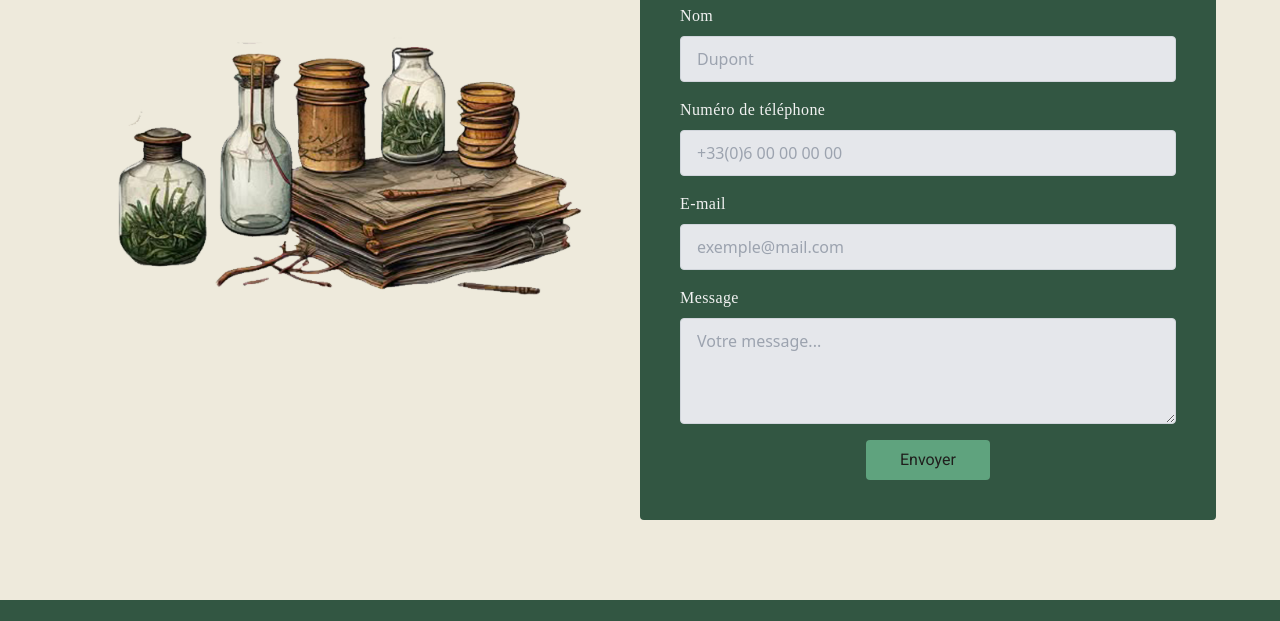
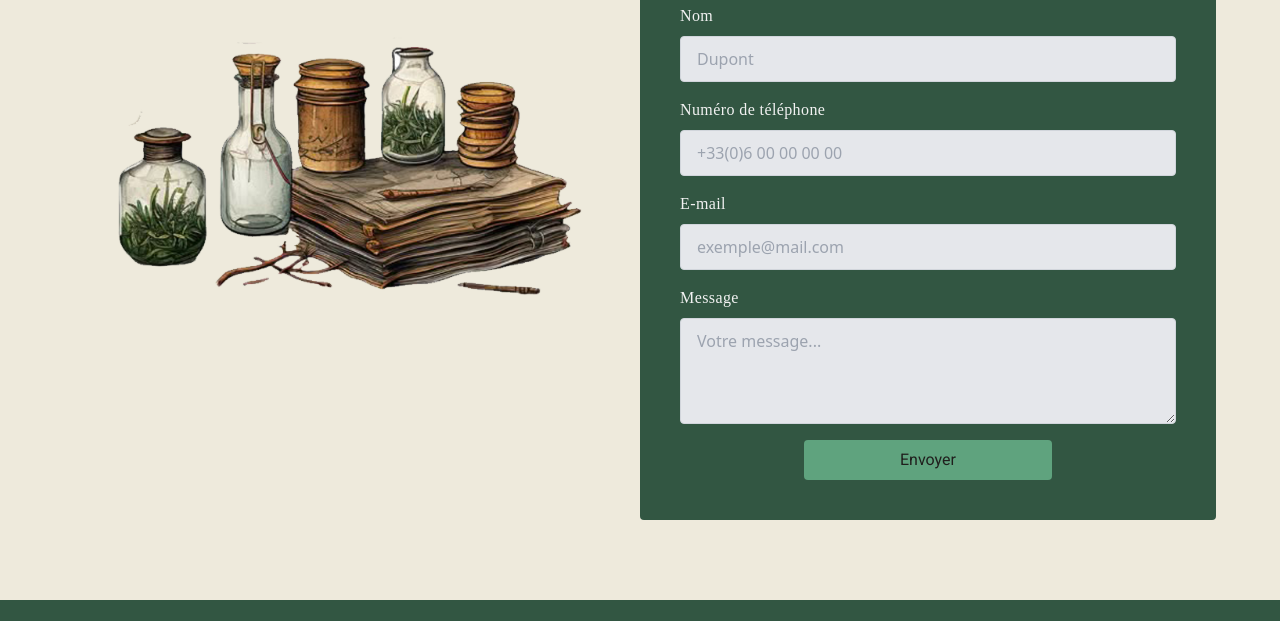
Before and after one commit to inesboukaouma/projet-site-auteur, a plain HTML site: page index.html in a window 1280 px wide. Shown: the part 510-1131 px from the top of the page. Drawn offline with nearby package versions, Linux system fonts and the light colour scheme; a web font is replaced by a local one.

Commit message:
footer terminé

```diff
--- a/index.html
+++ b/index.html
@@ -128,7 +128,7 @@
                 <textarea class="appearance-none block w-full bg-gray-200 text-gray-700 border border-gray-300 rounded py-3 px-4 leading-tight focus:outline-none focus:bg-white" id="message" rows="4" placeholder="Votre message..."></textarea>
             </div>
             <div class="flex justify-center">
-              <button type="submit" class="w-full md:w-3/12 bg-emeraude text-presque-noir font-roboto py-2 px-5 rounded hover:bg-lilas focus:outline-none focus:bg-lilas">
+              <button type="submit" class="w-full md:w-6/12 bg-emeraude text-presque-noir font-roboto py-2 px-5 rounded hover:bg-lilas focus:outline-none focus:bg-lilas">
                 Envoyer
                 </button>
             </div>
```
